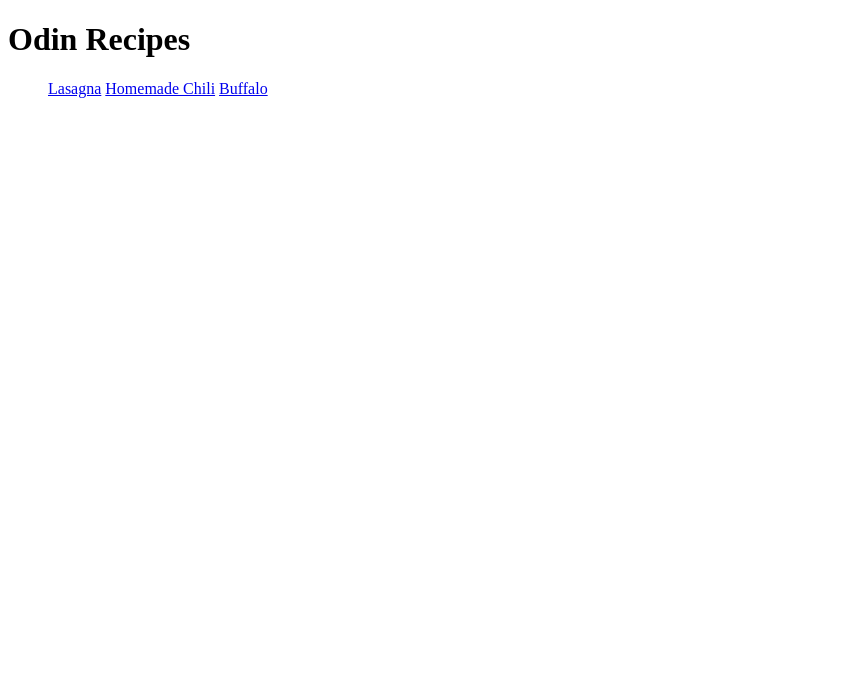
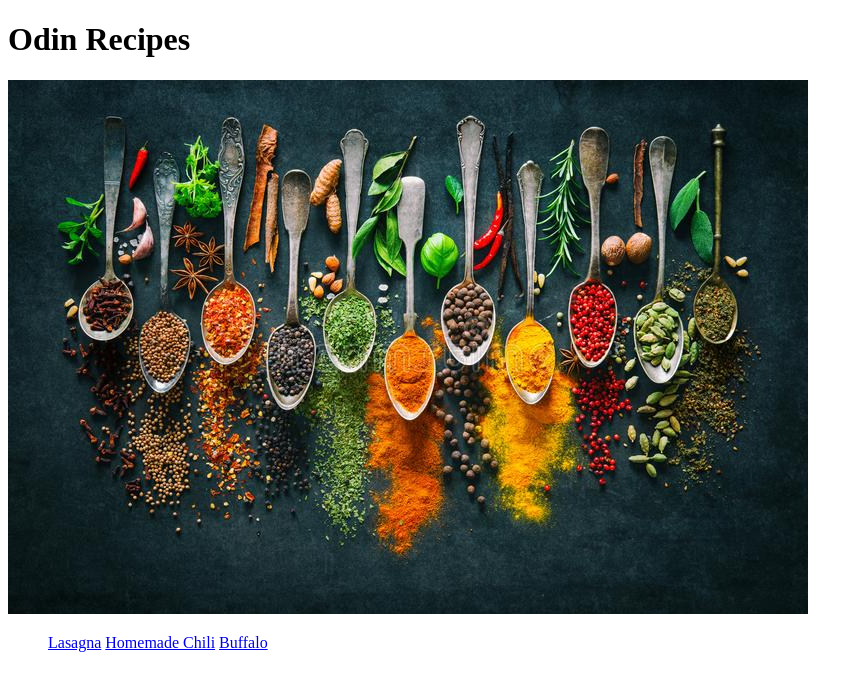
Before and after one commit to AdamGitHub1/odin-recipes, a plain HTML site: page index.html in a window 1280 px wide. Shown: the whole page, without its empty margins (0-863 px from the left). Drawn offline with Linux system fonts and the light colour scheme.

Commit message:
jpg edit

```diff
--- a/index.html
+++ b/index.html
@@ -8,6 +8,7 @@
 </head>
 <body>
     <h1>Odin Recipes</h1>
+    <img src="./recipes/Herbs-Spices.jpg">
 <ul>
     <ls><a href="recipes/Lasagna.html">Lasagna</a></ls>
     <ls><a href="recipes/Chili.html">Homemade Chili</a></ls>
```
Also changed, not shown: recipes/Herbs-Spices.jpg (added).
